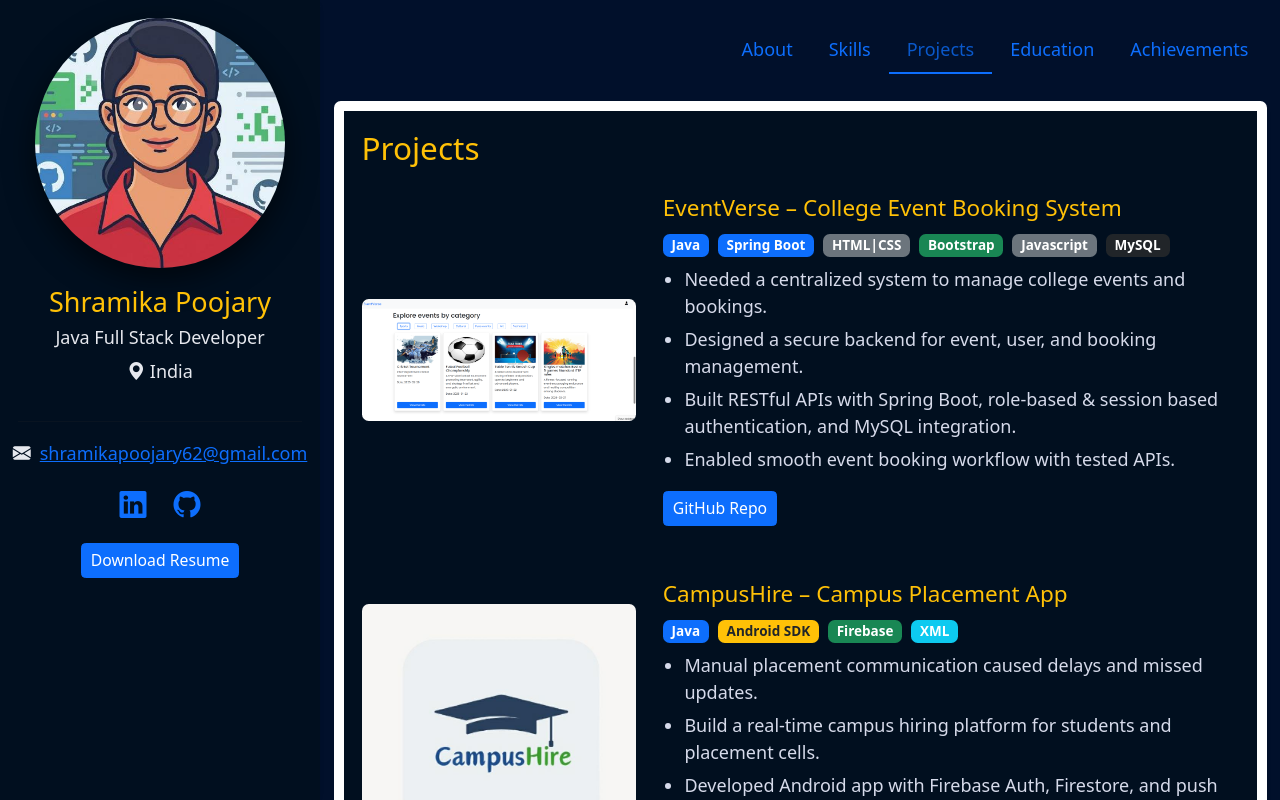
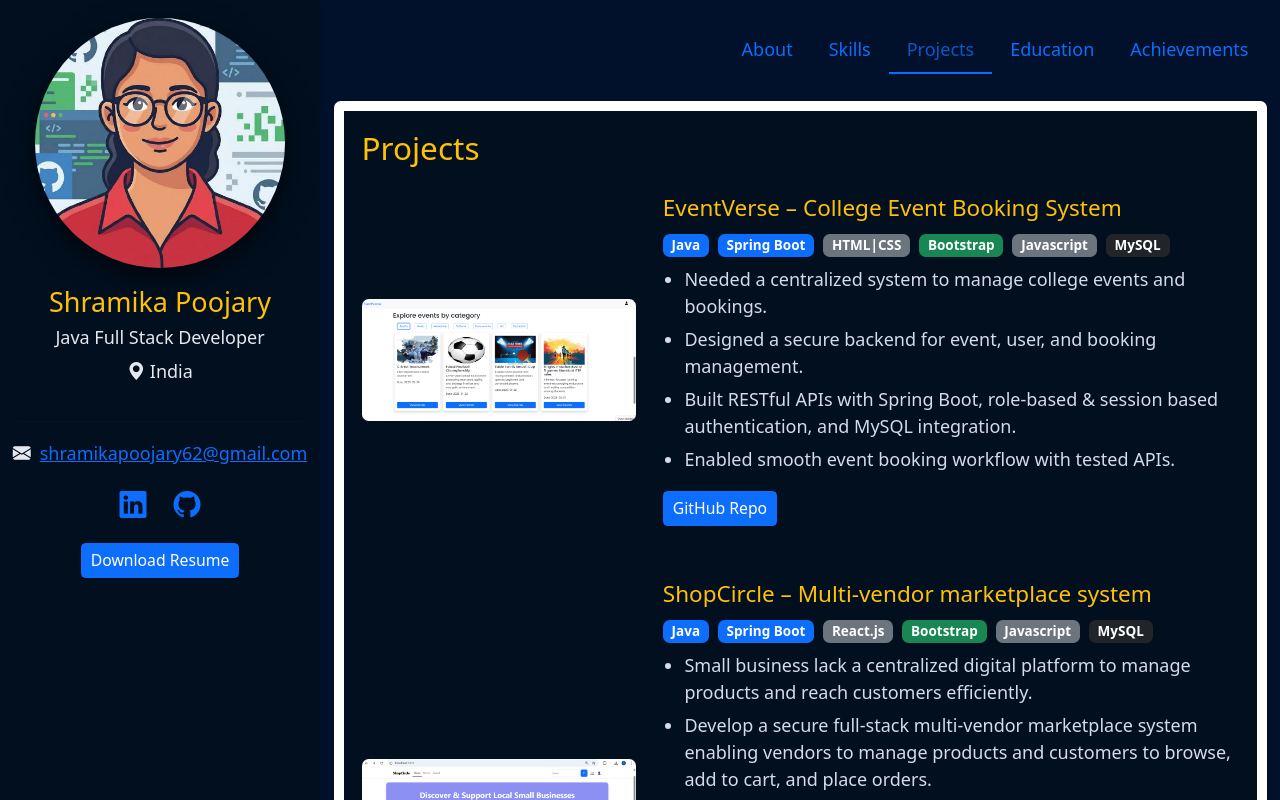
Before and after one commit to shramika-poojary/my-portfolio, a React (Vite) app: page / in a window 1280 px wide. Both pictures are taken after a click on the button "Projects". Shown: the top 800 px of the page. Built offline with nearby package versions, Linux system fonts and the light colour scheme.

Commit message:
Update Projects

```diff
--- a/src/components/Projects.jsx
+++ b/src/components/Projects.jsx
@@ -2,7 +2,7 @@ import { Card, Button, Badge, Row, Col } from "react-bootstrap";
 
 import eventverseImg from "../assets/images/eventverse.png";
 import campushireImg from "../assets/images/campusHire.jpeg";
-
+import shopcircleImg from "../assets/images/ShopCircle.png";
 function Projects() {
   return (
     <Card className="section-card border-0 shadow-sm">
@@ -52,6 +52,49 @@ function Projects() {
         </Row>
 
         {/* Project 2 */}
+        <Row className="mb-5 align-items-center text-warning">
+          <Col md={4}>
+            <img
+              src={shopcircleImg}
+              alt="ShopCircle Project"
+              className="img-fluid rounded project-img"
+            />
+          </Col>
+
+          <Col md={8}>
+            <h5>ShopCircle – Multi-vendor marketplace system</h5>
+
+            {/* Tech Stack */}
+            <div className="mb-2">
+              <Badge bg="primary" className="me-2">Java</Badge>
+              <Badge bg="primary" className="me-2">Spring Boot</Badge>
+              <Badge bg="secondary" className="me-2">React.js</Badge>
+              <Badge bg="success" className="me-2">Bootstrap</Badge>
+              <Badge bg="secondary" className="me-2">Javascript</Badge>
+              <Badge bg="dark">MySQL</Badge>
+            </div>
+
+            {/* STAR Method */}
+            <ul>
+              <li>Small business lack a centralized digital platform to manage products and reach customers efficiently.</li>
+              <li>Develop a secure full-stack multi-vendor marketplace system enabling vendors to manage products and customers to browse, add to cart, and place orders.</li>
+              <li>
+               Developed RESTful APIs using Spring Boot, implemented JWT-based role authentication (Customer/Vendor), applied layered architecture principles, designed relational schema with MySQL & JPA, and built a dynamic frontend using React.js with Axios for API integration and Bootstrap for responsive UI design.</li>
+              <li>Successfully built a end-to-end e-commerce workflow with secure authentication, role-based access control, and seamless frontend-backend integration.</li>
+            </ul>
+
+            <Button
+              className="btn btn-primary"
+              size="sm"
+              href="https://github.com/shramika-poojary/multi-vendor-marketplace-system"
+              target="_blank"
+            >
+              GitHub Repo
+            </Button>
+          </Col>
+        </Row>
+
+        {/* Project 3 */}
         <Row className="align-items-center">
           <Col md={4}>
             <img
```
Also changed, not shown: 1 other file (tests, documents, lock files or other folders).
